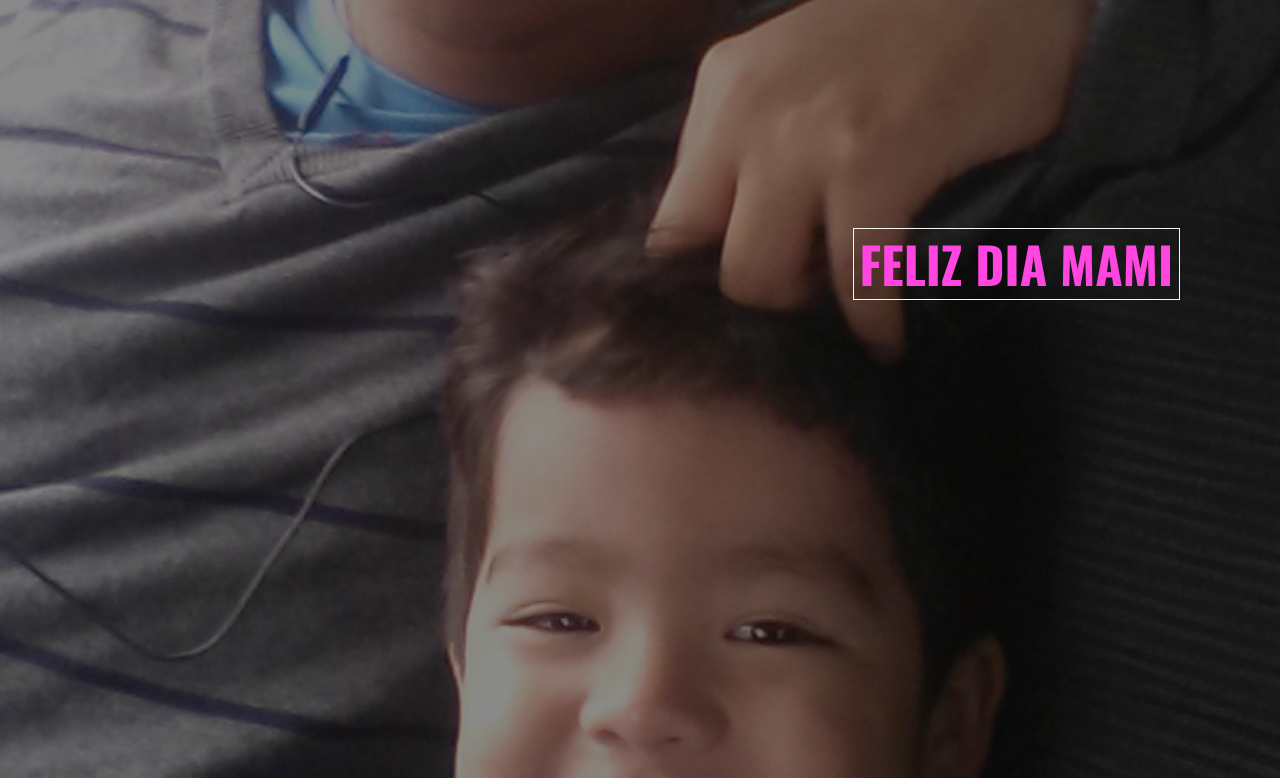
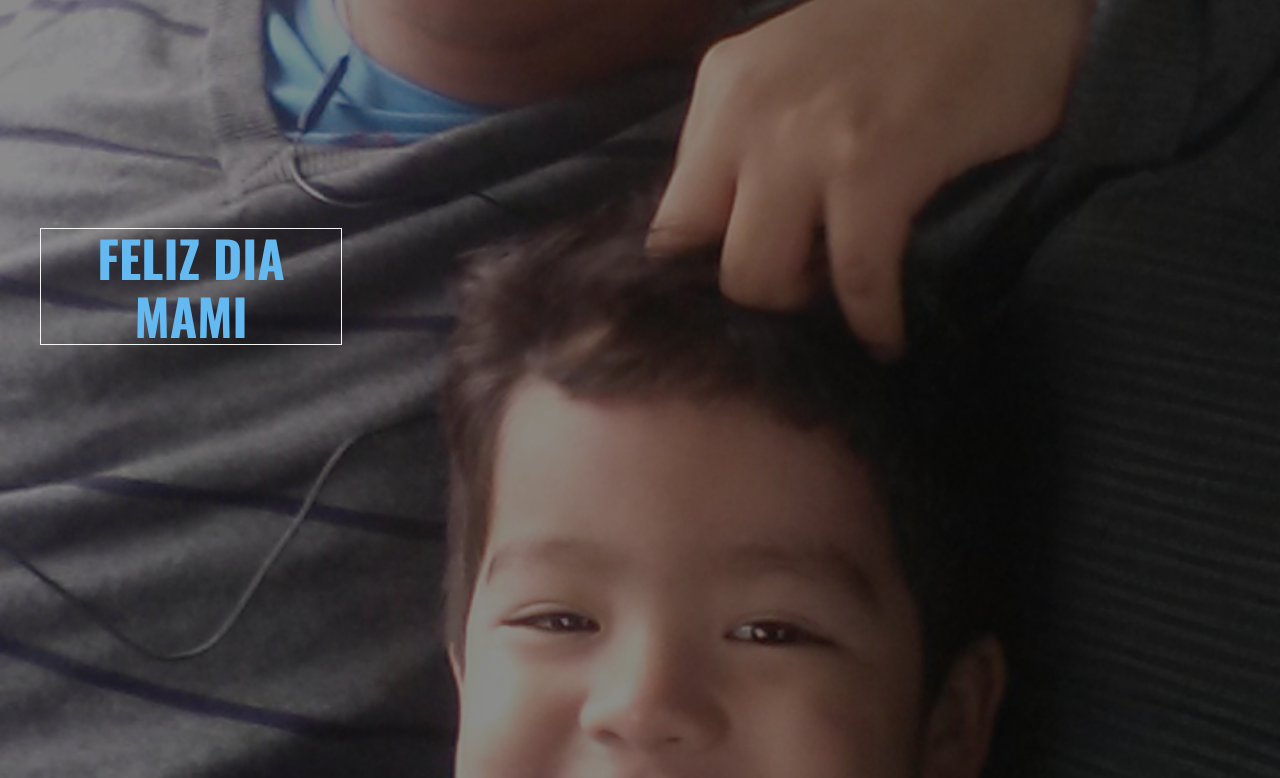
Before and after one commit to StefanoMT20/loveYouMom, a plain HTML site: page index.html in a window 1280 px wide. Shown: the part 117-895 px from the top of the page. Drawn offline with nearby package versions, Linux system fonts and the light colour scheme.

Commit message:
main page finished 1.1

```diff
--- a/css/style.css
+++ b/css/style.css
@@ -137,10 +137,12 @@ html{
 	z-index: 100;
 	text-align: center;
 	right: 0;
+	left: 0;
 	font-size: 5rem;
-	margin: 25rem 10rem 0 10rem;
-	color: rgb(255, 70, 224);
+	margin: 25rem 0rem 0 4rem;
+	color: rgb(101, 185, 241);
 	font-family: 'Oswald', sans-serif;
 	border: 1px solid whitesmoke;
-	padding: 0.6rem;
+	padding: 0.6;
+	width: 30rem;
 }
--- a/index.html
+++ b/index.html
@@ -31,7 +31,9 @@
 
       </div>
       <div class="content">
-        <h1>FELIZ DIA MAMI</h2>
+        <h1>
+          FELIZ DIA MAMI
+           </h1>
       </div>
 
       <div class="swiper-container mySwiper">
```
